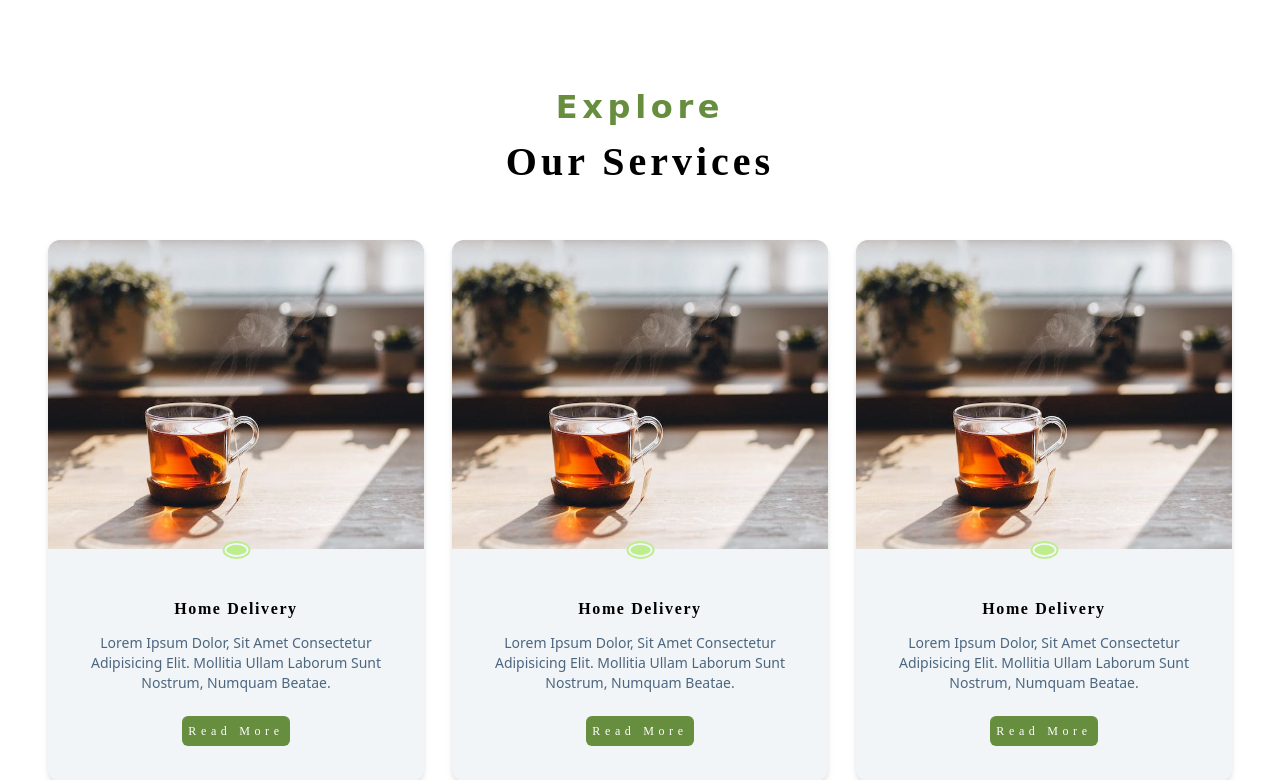
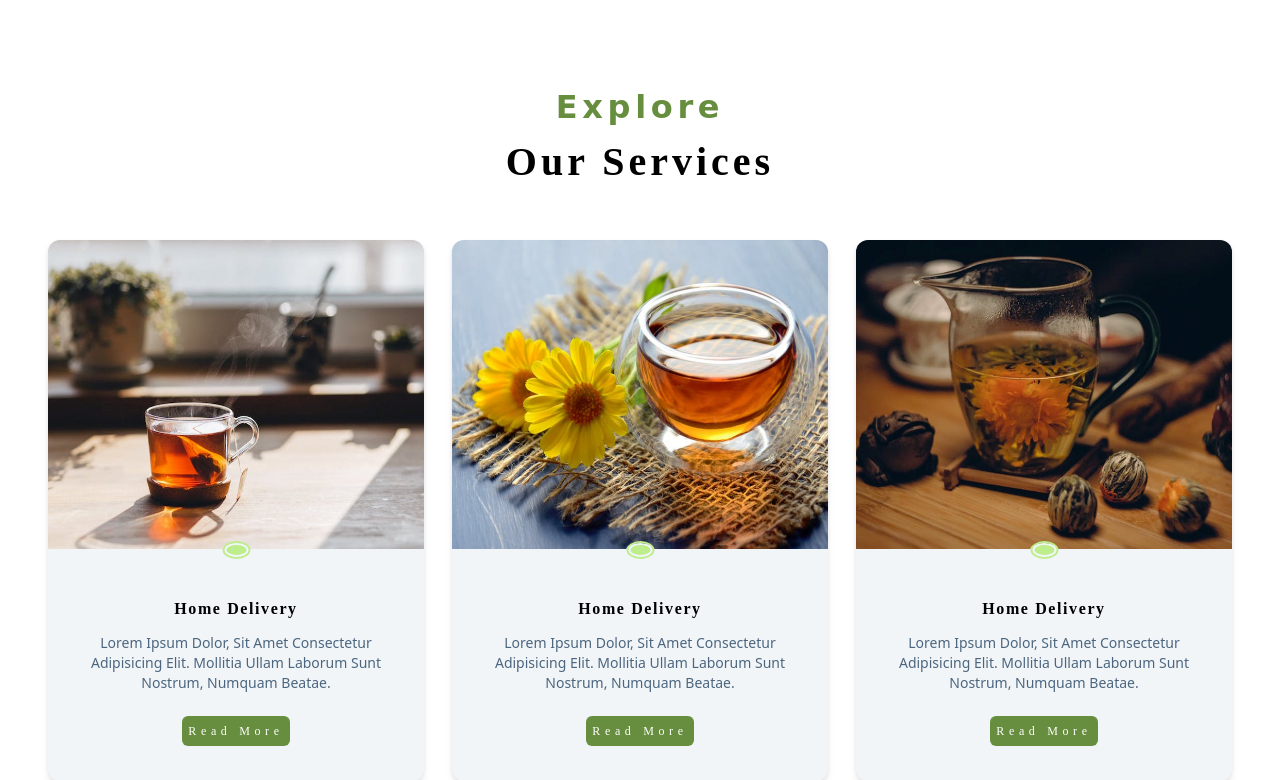
Before and after one commit to MrLoremIpsum1610/Modernized-Tea-Station, a Django app: template myappp/templates/index.html in a window 1280 px wide. Shown: the part 2430-3210 px from the top of the page. Run offline with Django 5.2, Linux system fonts and the light colour scheme; the template is opened without the code that fills it, so the values that code supplies are empty; some web fonts are replaced.

Commit message:
HomePage Completed + Backend

```diff
--- a/myappp/templates/index.html
+++ b/myappp/templates/index.html
@@ -107,19 +107,19 @@
                     <div class="img-grid">
                         <div class="grid grid-cols-3 gap-8 max-xl:text-center max-md:flex max-md:flex-wrap max-md:justify-center">
                             <div class="overflow-hidden rounded-md font-catmaran font-semibold tracking-widest capitalize">
-                              <img src="./images/product-1.jpeg" alt="" class=" max-md:w-64 w-56 mb-8 rounded-xl h-72 object-cover">
+                              <img src="{%static '/images/product-1.jpeg' %}" alt="" class=" max-md:w-64 w-56 mb-8 rounded-xl h-72 object-cover">
                               <h4 class="">ginger peach tea</h4>
                               <h4 class="text-btn-color">$6.99</h4>
                             </div>
 
                             <div class="overflow-hidden rounded-md font-catmaran font-semibold tracking-widest capitalize">
-                              <img src="./images/product-2.jpeg" alt="" class=" max-md:w-64 w-56 mb-8 rounded-xl h-72 object-cover">
+                              <img src="{%static '/images/product-2.jpeg' %}" alt="" class=" max-md:w-64 w-56 mb-8 rounded-xl h-72 object-cover">
                               <h4 class="">fruit sangria</h4>
                               <h4 class="text-btn-color">$6.99</h4>
                             </div>
 
                             <div class="overflow-hidden rounded-md font-catmaran font-semibold tracking-widest capitalize">
-                              <img src="./images/product-3.jpeg" alt="" class=" max-md:w-64 w-56 mb-8 rounded-xl h-72 object-cover">
+                              <img src="{%static '/images/product-3.jpeg' %}" alt="" class=" max-md:w-64 w-56 mb-8 rounded-xl h-72 object-cover">
                               <h4 class="">white tea</h4>
                               <h4 class="text-btn-color">$6.99</h4>
                             </div>
@@ -141,7 +141,7 @@
             <div class="lg:grid lg:grid-cols-3 pt-12 justify-between xl:gap-9 max-xl:gap-7 max-lg:flex max-lg:flex-wrap max-lg:justify-between">
                 <div class="wrapSetting-Services">
                     <div class="relative w-[120%]">
-                        <img src="./images/product-1.jpeg" alt="" class="w-full">
+                        <img src="{%static '/images/product-1.jpeg' %}" alt="" class="w-full">
                         <span class="absolute left-2/4 right-2/4 -translate-x-2/4 -translate-y-2/4 block w-[27px] h-3 bg-bgc-grid rounded-[71%] ">
                             <span class="block mx-auto my-0.5  w-5 h-2.5 rounded-[60%] bg-[#beed8c] outline outline-[#beed8c] outline-offset-2 outline-2"></span>
                         </span>
@@ -163,7 +163,7 @@
                 </div>
                 <div class="wrapSetting-Services">
                     <div class="relative w-[120%]">
-                        <img src="./images/product-1.jpeg" alt="" class="w-full">
+                        <img src="{%static '/images/product-2.jpeg' %}" alt="" class="w-full">
                         <span class="absolute left-2/4 right-2/4 -translate-x-2/4 -translate-y-2/4 block w-[27px] h-3 bg-bgc-grid rounded-[71%] ">
                             <span class="block mx-auto my-0.5  w-5 h-2.5 rounded-[60%] bg-[#beed8c] outline outline-[#beed8c] outline-offset-2 outline-2"></span>
                         </span>
@@ -185,7 +185,7 @@
                 </div>
                 <div class="wrapSetting-Services">
                     <div class="relative w-[120%]">
-                        <img src="./images/product-1.jpeg" alt="" class="w-full">
+                        <img src="{%static '/images/product-3.jpeg' %}" alt="" class="w-full">
                         <span class="absolute left-2/4 right-2/4 -translate-x-2/4 -translate-y-2/4 block w-[27px] h-3 bg-bgc-grid rounded-[71%] ">
                             <span class="block mx-auto my-0.5  w-5 h-2.5 rounded-[60%] bg-[#beed8c] outline outline-[#beed8c] outline-offset-2 outline-2"></span>
                         </span>
```
